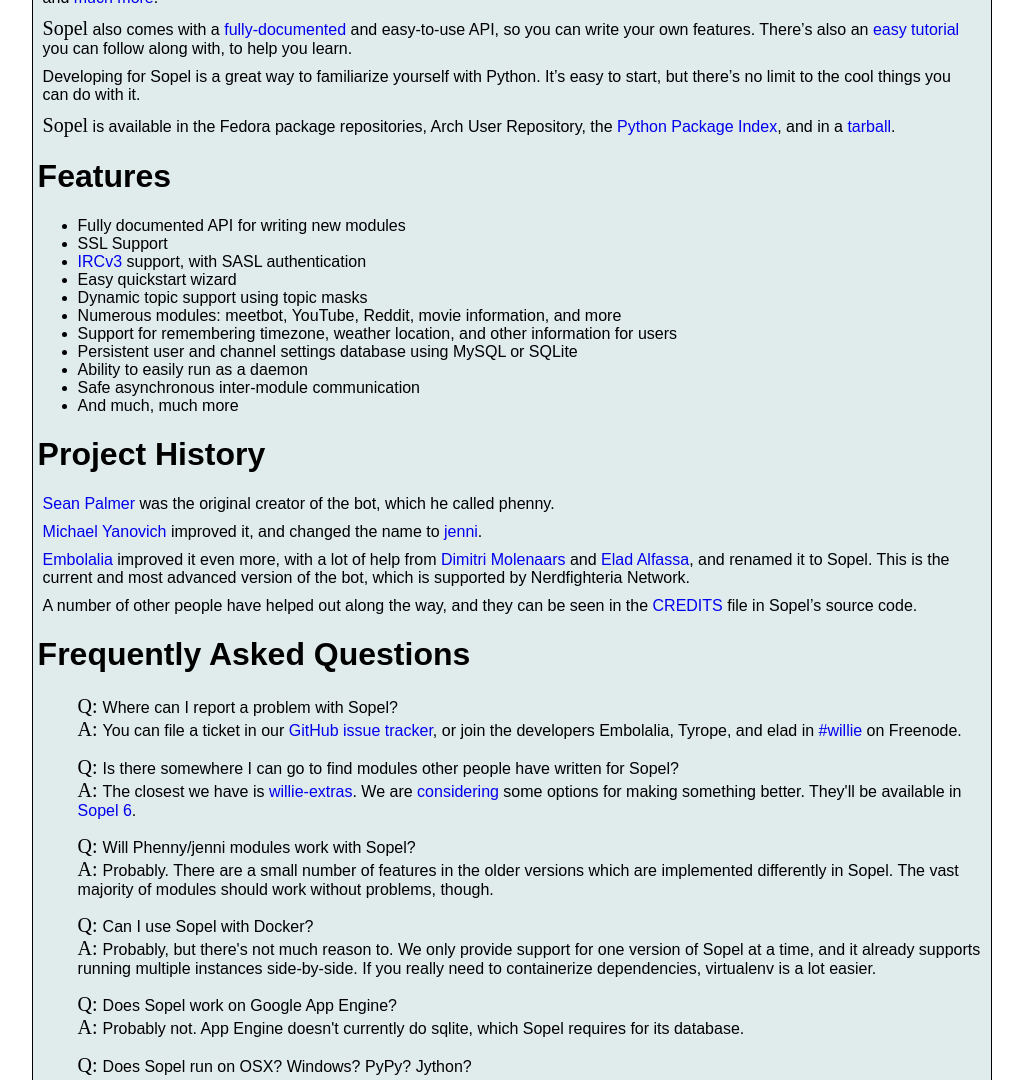
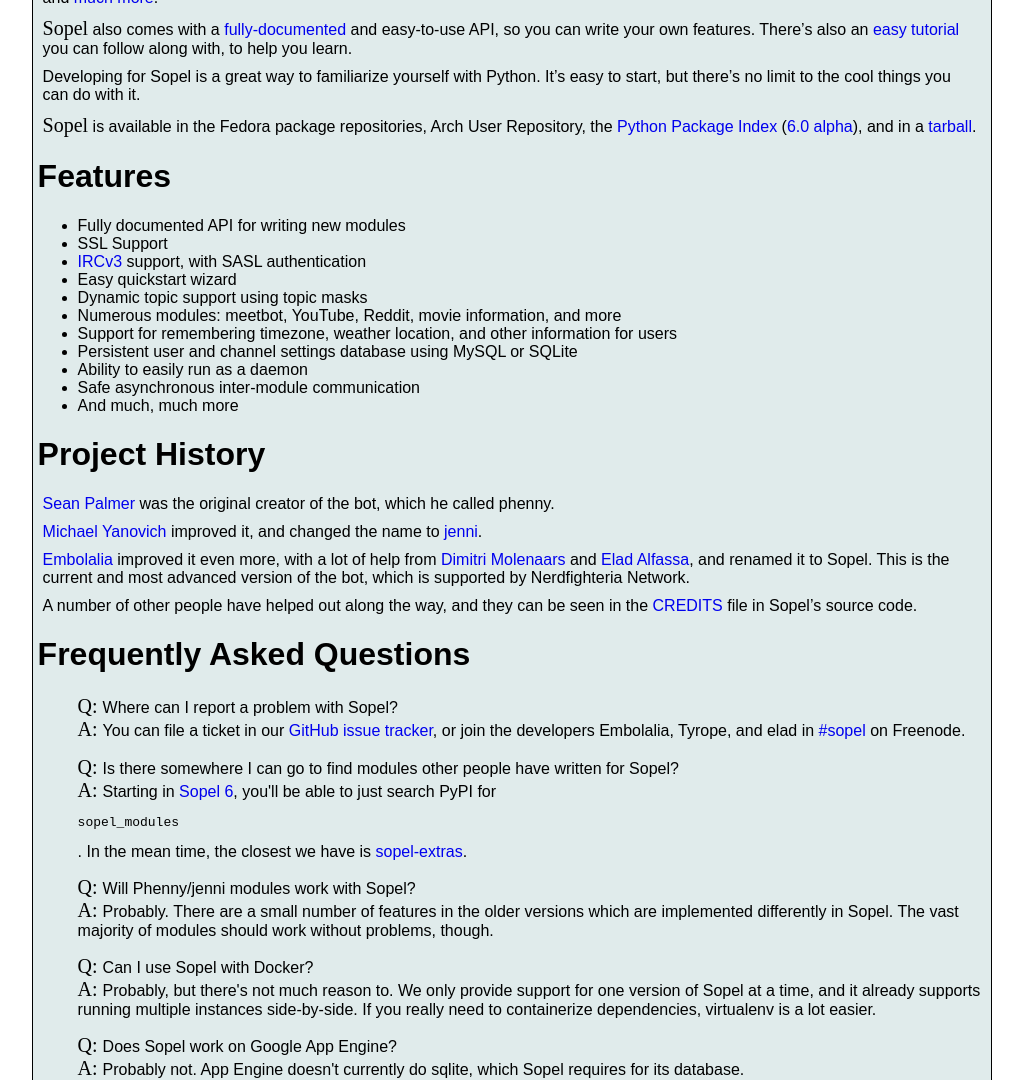
Before and after one commit to sopel-irc/sopel.chat, a Jekyll site: the page built from index.md, in a window 1280 px wide and 1400 px high. Shown: the part 320-1400 px from the top of the window, without its empty margins (166-1189 px from the left). Built offline with Jekyll 4.4.1, drawn with Linux system fonts in a browser that asks for light colours; some web fonts are replaced; Markdown is read by kramdown in place of the engine named in the settings.

Commit message:
Finish rename

```diff
--- a/_config.yml
+++ b/_config.yml
@@ -1,7 +1,7 @@
 name: Sopel
 tagline: The Python IRC Bot
 subtitle: A project of Nerdfighteria Network
-repo: https://github.com/embolalia/willie
+repo: https://github.com/sopel-irc/sopel
 
 markdown: redcarpet
 pygments: true
--- a/_layouts/default.html
+++ b/_layouts/default.html
@@ -17,7 +17,7 @@
     </head>
     <body>
         <!-- GitHub ribbon -->
-        <a href="https://github.com/embolalia/willie"><img style="position: absolute; top: 0; left: 0; border: 0;" src="https://s3.amazonaws.com/github/ribbons/forkme_left_darkblue_121621.png" alt="Fork me on GitHub"></a>
+        <a href="https://github.com/sopel-irc/sopel"><img style="position: absolute; top: 0; left: 0; border: 0;" src="https://s3.amazonaws.com/github/ribbons/forkme_left_darkblue_121621.png" alt="Fork me on GitHub"></a>
 
         <div class="site">
           <div class="header">
@@ -41,7 +41,7 @@
         <div class="creativecommons">
 <a rel="license" href="http://creativecommons.org/licenses/by-sa/4.0/"><img alt="Creative Commons License" style="border-width:0" src="https://i.creativecommons.org/l/by-sa/4.0/88x31.png" /></a><br /><span xmlns:dct="http://purl.org/dc/terms/" href="http://purl.org/dc/dcmitype/Text" property="dct:title" rel="dct:type">sopel.chat</span> by <a xmlns:cc="http://creativecommons.org/ns#" href="https://embolalia.com" property="cc:attributionName" rel="cc:attributionURL">Embolalia</a> is licensed under a <a rel="license" href="http://creativecommons.org/licenses/by-sa/4.0/">Creative Commons Attribution-ShareAlike 4.0 International License</a>.
             <br />
-            Source for this site is on <a href="https://github.com/embolalia/willie-website">GitHub</a>.
+            Source for this site is on <a href="https://github.com/sopel-irc/sopel-website">GitHub</a>.
         </div>
     </body>
 </html>
--- a/index.md
+++ b/index.md
@@ -11,12 +11,12 @@
 
 <span class="Sopel">Sopel</span> comes with a ton of ready-made features for
 you to use. It can leave notes for people, give you reminders, check RSS feeds,
-and [much more](https://github.com/embolalia/willie/wiki/Commands).
+and [much more](https://github.com/sopel-irc/sopel/wiki/Commands).
 
 <span class="Sopel">Sopel</span> also comes with a
 [fully-documented](/docs) and
 easy-to-use API, so you can write your own features. There's also an
-[easy tutorial](https://github.com/embolalia/willie/wiki/Willie-tutorial,-Part-1)
+[easy tutorial](https://github.com/sopel-irc/sopel/wiki/Sopel-tutorial,-Part-1)
 you can follow along with, to help you learn.
 
 Developing for Sopel is a great way to familiarize yourself with Python. It's
@@ -24,8 +24,9 @@
 
 <span class="Sopel">Sopel</span> is available in the Fedora package
 repositories, Arch User Repository, the
-[Python Package Index](http://pypi.python.org/pypi/willie/), and in a
-[tarball](http://sopel.chat/files/willie-4.0.0.tar.gz).
+[Python Package Index](http://pypi.python.org/pypi/willie/)
+([6.0 alpha](http://pypi.python.org/pypi/sopel)), and in a
+[tarball](https://github.com/sopel-irc/sopel/releases/latest).
 
 # Features
 
@@ -57,7 +58,7 @@
 Nerdfighteria Network.
 
 A number of other people have helped out along the way, and they can be seen in
-the [CREDITS](https://github.com/embolalia/willie/blob/master/CREDITS) file in
+the [CREDITS](https://github.com/sopel-irc/sopel/blob/master/CREDITS) file in
 Sopel's source code.
 
 # Frequently Asked Questions
@@ -66,18 +67,16 @@
 <li class="q">Where can I report a problem with Sopel?</li>
 
 <li class="a">You can file a ticket in our <a
-href="https://github.com/embolalia/willie/issues">GitHub issue tracker</a>, or
+href="https://github.com/sopel-irc/sopel/issues">GitHub issue tracker</a>, or
 join the developers Embolalia, Tyrope, and elad in
-<a href="irc://irc.freenode.net/#willie">#willie</a> on Freenode.</li>
+<a href="irc://irc.freenode.net/#sopel">#sopel</a> on Freenode.</li>
 
 <li class="q">Is there somewhere I can go to find modules other people have
 written for Sopel?</li>
 
-<li class="a">The closest we have is
-<a href="https://github.com/embolalia/willie-extras">willie-extras</a>. We are
-<a href="https://github.com/embolalia/willie/issues/733">considering</a> some
-options for making something better. They'll be available in
-<a href="/willie_6.html">Sopel 6</a>.</li>
+<li class="a">Starting in <a href="/willie_6.html">Sopel 6</a>, you'll be able
+to just search PyPI for <pre>sopel_modules</pre>. In the mean time, the closest we have is
+<a href="https://github.com/sopel-irc/sopel-extras">sopel-extras</a>.</li>
 
 <li class="q">Will Phenny/jenni modules work with Sopel?</li>
 
```
Also changed, not shown: download.md (+4 -10 lines), willie_5.md (+1 -1 lines), willie_6.md (+1 -1 lines), README.md.
